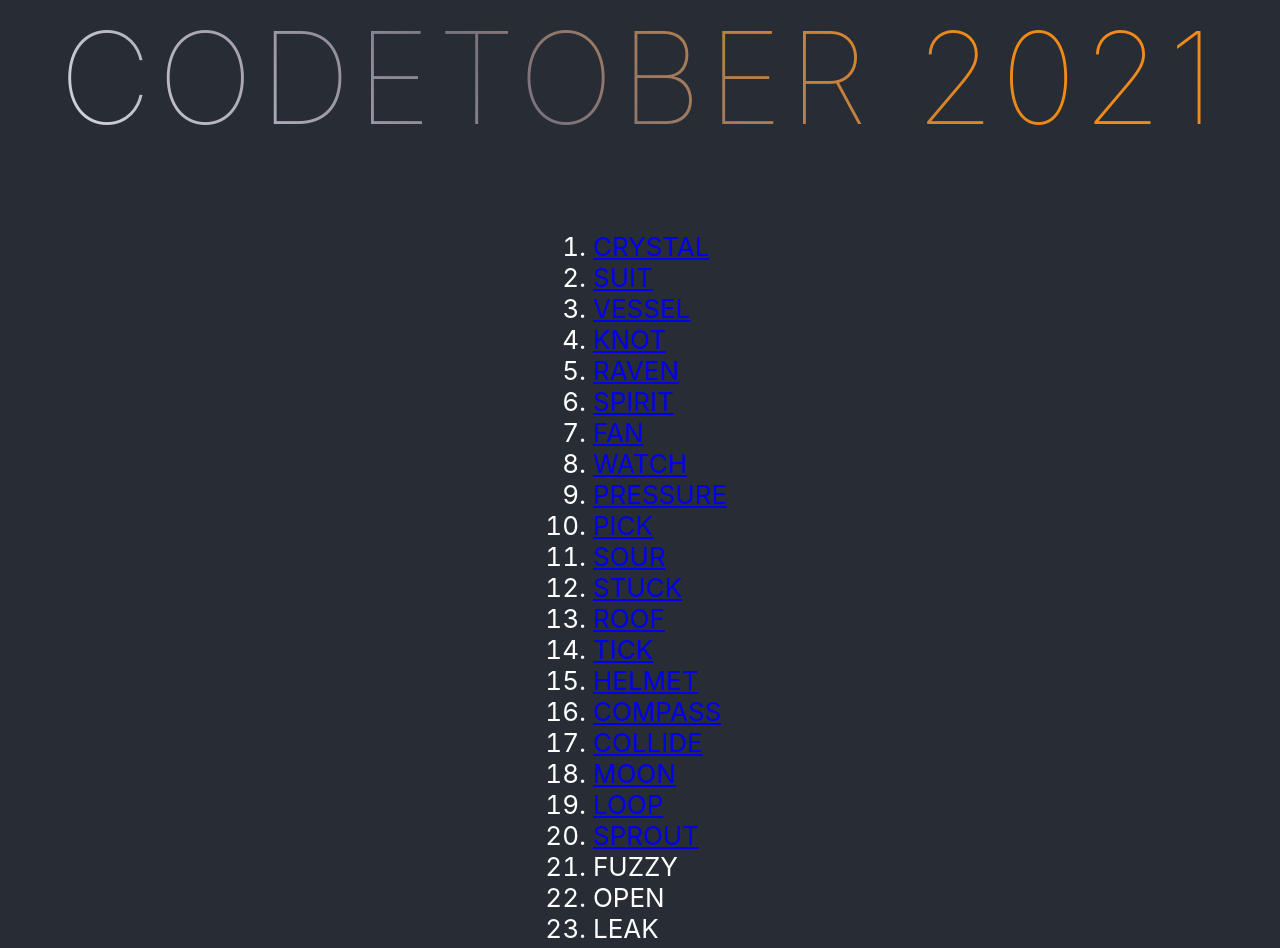
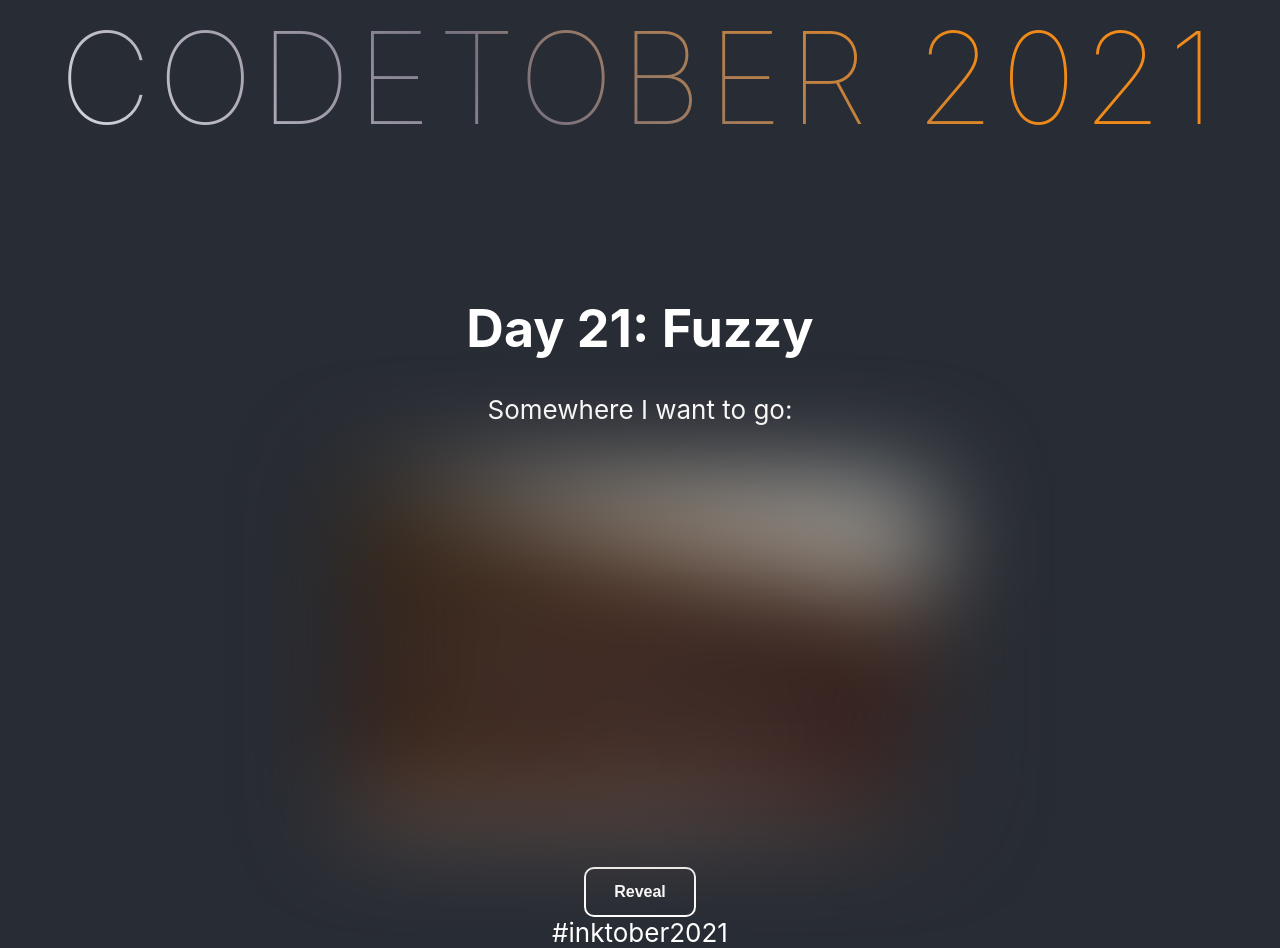
Before and after one commit to yimwk/codetober-2021, a React (Create React App) app: page /#/fuzzy in a window 1280 px wide. Shown: the top 948 px of the page. Built offline with nearby package versions, Linux system fonts and the light colour scheme; what google-maps-react would draw is missing.

Commit message:
feat: day 21 - fuzzy

```diff
--- a/src/App.js
+++ b/src/App.js
@@ -26,6 +26,7 @@ import Collide from "./pages/Collide/Collide"
 import Moon from "./pages/Moon/Moon"
 import Loop from "./pages/Loop/Loop"
 import Sprout from "./pages/Sprout/Sprout"
+import Fuzzy from "./pages/Fuzzy/Fuzzy"
 
 function App() {
 
@@ -112,7 +113,7 @@ function App() {
     },
     {
       "title": "FUZZY",
-      "url": ""
+      "url": "/fuzzy"
     },
     {
       "title": "OPEN",
@@ -222,6 +223,9 @@ function App() {
             <Route path="/sprout">
               <Sprout/>
             </Route>
+            <Route path="/fuzzy">
+              <Fuzzy/>
+            </Route>
             <Route path="/">
               <ol>
               {prompts.map(prompt => {
--- /dev/null
+++ b/src/pages/Fuzzy/Fuzzy.css
@@ -0,0 +1,19 @@
+.fuzzy-btn {
+    border: 2px solid white;
+    border-radius: 10px;
+    background-color: transparent;
+    color: white;
+    padding: 14px 28px;
+    font-size: 16px;
+    font-weight: bold;
+    cursor: pointer;
+}
+
+.fuzzy-btn:hover {
+  background-color: white;
+  color: #282c34;
+}
+
+.fuzzy-image {
+    filter: blur(50px);
+}
--- /dev/null
+++ b/src/pages/Fuzzy/Fuzzy.js
@@ -0,0 +1,39 @@
+import './Fuzzy.css';
+import Casino from './casino.jpg';
+import React from 'react';
+
+class Fuzzy extends React.Component {
+
+    constructor(props) {
+        super(props);
+        this.state = {
+            fuzzy: true
+        };
+
+        this.updateFuzzy = this.updateFuzzy.bind(this);
+    }
+
+    componentDidMount() {
+        this.updateFuzzy()
+    }
+
+    updateFuzzy() {
+        this.setState({
+            fuzzy: !this.state.fuzzy
+        })
+    }
+
+    render() {
+        return <><h1>Day 21: Fuzzy</h1>
+            <div>Somewhere I want to go: </div>
+            <img className={this.state.fuzzy ? null : 'fuzzy-image'} src={Casino} alt="Casino" style={{
+                maxHeight: '50%',
+                maxWidth: '50%',
+                padding: '50px'
+            }}/>
+            <button className="fuzzy-btn" onClick={this.updateFuzzy}>{this.state.fuzzy ? 'Fuzzy' : 'Reveal'}</button>
+        </>
+    }
+}
+
+export default Fuzzy;
```
Also changed, not shown: src/pages/Fuzzy/casino.jpg (added).
